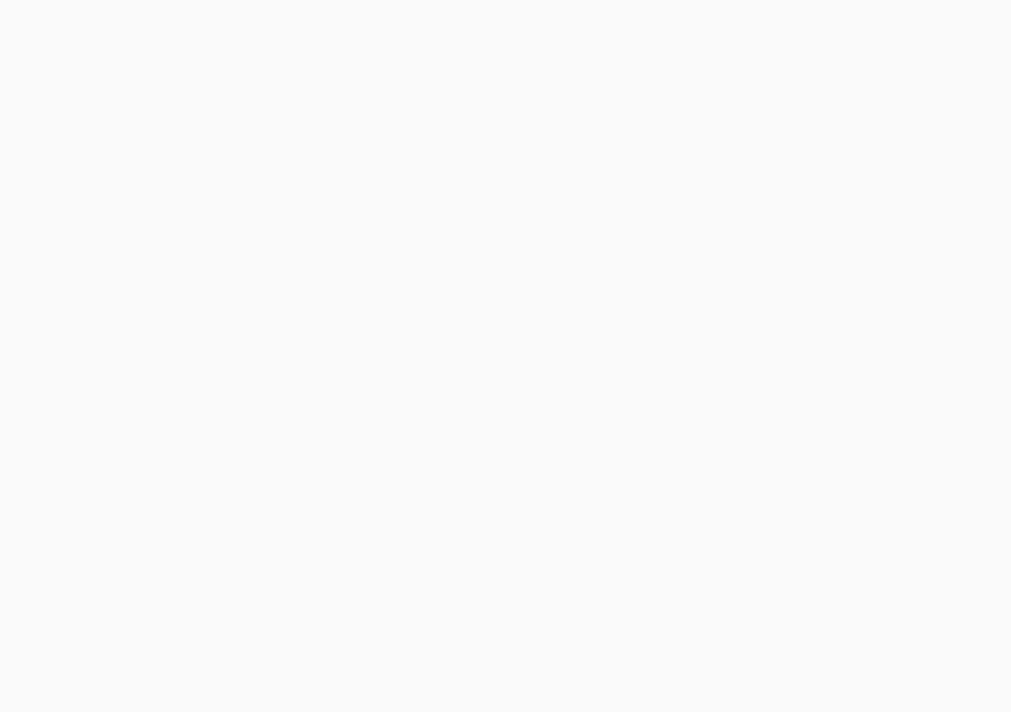
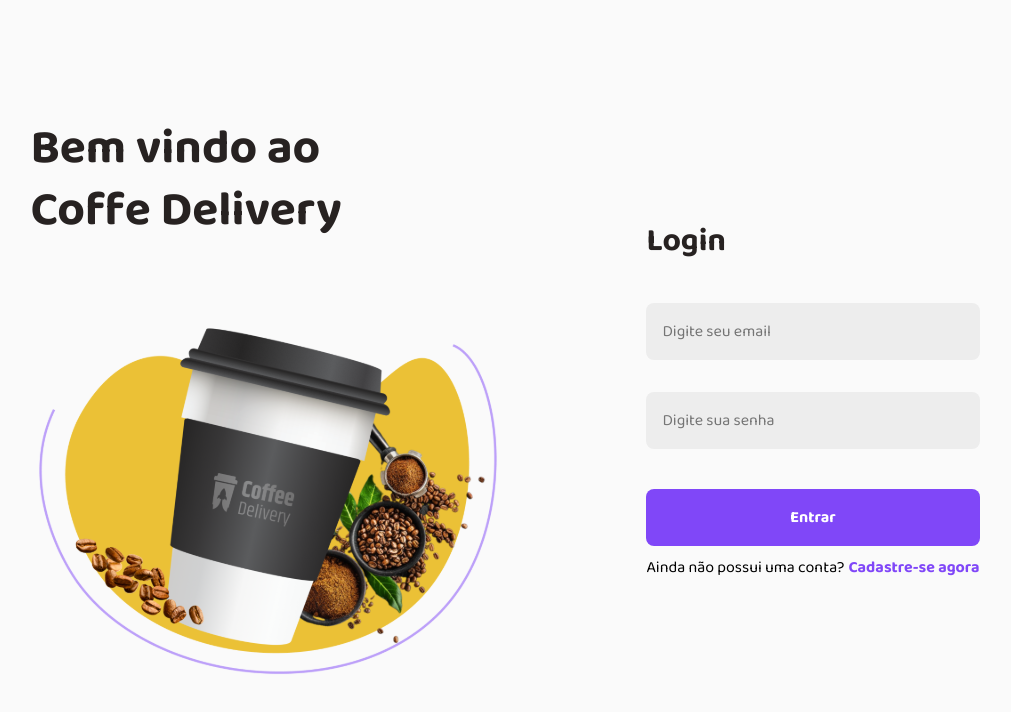
Before and after one commit to luizstange1/coffe-delivery, a React (Vite) app: page /login in a window 1280 px wide. Before the commit this address had no page. Shown: the top 712 px of the page, without its empty margins (135-1146 px from the left). Built offline with nearby package versions, Linux system fonts and the light colour scheme.

Commit message:
feat: feito parte visual das paginas de login e cadastro

```diff
--- a/src/Router.tsx
+++ b/src/Router.tsx
@@ -1,5 +1,12 @@
 import { Navigate, Route, Routes } from "react-router-dom";
-import { Administration, Checkout, Home, Success } from "./pages";
+import {
+  Administration,
+  Checkout,
+  Home,
+  SignIn,
+  SignUp,
+  Success,
+} from "./pages";
 import { DefaultLayout } from "./layouts";
 import { useContext } from "react";
 import { CartContext } from "./contexts";
@@ -27,7 +34,9 @@ export function Router() {
         />
       </Route>
 
-      <Route path="/adm" element={<Administration />} />
+      <Route path="/admin" element={<Administration />} />
+      <Route path="/login" element={<SignIn />} />
+      <Route path="/usuario/cadastro" element={<SignUp />} />
     </Routes>
   );
 }
--- /dev/null
+++ b/src/pages/SignIn/index.tsx
@@ -0,0 +1,33 @@
+import * as S from "./styles";
+import backgroundImg from "../../assets/background-coffe-img.svg";
+import { NavLink } from "react-router-dom";
+
+export function SignIn() {
+  return (
+    <S.Container>
+      <S.TitleWrapper>
+        <S.Title>
+          Bem vindo ao <br /> Coffe Delivery
+        </S.Title>
+        <img src={backgroundImg} />
+      </S.TitleWrapper>
+
+      <S.LoginWrapper>
+        <span>Login</span>
+
+        <S.InputWrapper>
+          <S.LoginDataInput placeholder="Digite seu email" type="email" />
+          <S.LoginDataInput placeholder="Digite sua senha" type="password" />
+        </S.InputWrapper>
+
+        <S.ButtonWrapper>
+          <S.Button>Entrar</S.Button>
+          <span>
+            Ainda não possui uma conta?
+            <NavLink to="/usuario/cadastro">Cadastre-se agora</NavLink>
+          </span>
+        </S.ButtonWrapper>
+      </S.LoginWrapper>
+    </S.Container>
+  );
+}
--- /dev/null
+++ b/src/pages/SignIn/styles.ts
@@ -0,0 +1,77 @@
+import styled from "styled-components";
+
+export const Container = styled.div`
+  display: flex;
+  align-items: center;
+  justify-content: center;
+  height: 100vh;
+  column-gap: 8.75rem;
+`;
+
+export const TitleWrapper = styled.div`
+  display: flex;
+  flex-direction: column;
+  row-gap: 5rem;
+`;
+
+export const Title = styled.h1`
+  color: ${(props) => props.theme.base.title};
+  font-size: 3rem;
+  line-height: 1.3;
+  font-weight: bold;
+`;
+
+export const LoginWrapper = styled.div`
+  display: flex;
+  flex-direction: column;
+  row-gap: 2.5rem;
+
+  > span {
+    line-height: 1.3;
+    font-size: 2rem;
+    font-weight: bold;
+    color: ${(props) => props.theme.base.title};
+  }
+`;
+
+export const InputWrapper = styled.div`
+  display: flex;
+  flex-direction: column;
+  row-gap: 2rem;
+`;
+
+export const ButtonWrapper = styled.div`
+  display: flex;
+  flex-direction: column;
+  row-gap: 0.75rem;
+
+  > span {
+    color: ${(props) => props.theme.black};
+    display: flex;
+    line-height: 1.3;
+    column-gap: 0.25rem;
+
+    :first-child {
+      color: ${(props) => props.theme.purple.default};
+      font-weight: bold;
+      text-decoration: none;
+    }
+  }
+`;
+
+export const Button = styled.a`
+  background-color: ${(props) => props.theme.purple.default};
+  color: ${(props) => props.theme.white};
+  border-radius: 8px;
+  cursor: pointer;
+  padding: 1rem;
+  text-align: center;
+  font-weight: bold;
+`;
+
+export const LoginDataInput = styled.input`
+  border: 0;
+  padding: 1rem;
+  background-color: ${(props) => props.theme.base.input};
+  border-radius: 8px;
+`;
--- /dev/null
+++ b/src/pages/SignUp/index.tsx
@@ -0,0 +1,39 @@
+import * as S from "./styles";
+import backgroundImg from "../../assets/background-coffe-img.svg";
+import { NavLink } from "react-router-dom";
+
+export function SignUp() {
+  return (
+    <S.Container>
+      <S.TitleWrapper>
+        <S.Title>
+          Bem vindo ao <br /> Coffe Delivery
+        </S.Title>
+        <img src={backgroundImg} />
+      </S.TitleWrapper>
+
+      <S.RegisterWrapper>
+        <span>Cadastre-se agora!</span>
+
+        <S.InputWrapper>
+          <S.RegisterDataInput placeholder="Digite seu nome" type="text" />
+          <S.RegisterDataInput placeholder="Digite seu sobrenome" type="text" />
+          <S.RegisterDataInput placeholder="Digite seu email" type="email" />
+          <S.RegisterDataInput placeholder="Digite sua senha" type="password" />
+          <S.RegisterDataInput
+            placeholder="Confirme sua senha"
+            type="password"
+          />
+        </S.InputWrapper>
+
+        <S.ButtonWrapper>
+          <S.Button>Cadastrar</S.Button>
+          <span>
+            Já tem uma conta criada?
+            <NavLink to="/login">Faça login agora</NavLink>
+          </span>
+        </S.ButtonWrapper>
+      </S.RegisterWrapper>
+    </S.Container>
+  );
+}
--- /dev/null
+++ b/src/pages/SignUp/styles.ts
@@ -0,0 +1,77 @@
+import styled from "styled-components";
+
+export const Container = styled.div`
+  display: flex;
+  align-items: center;
+  justify-content: center;
+  height: 100vh;
+  column-gap: 8.75rem;
+`;
+
+export const TitleWrapper = styled.div`
+  display: flex;
+  flex-direction: column;
+  row-gap: 5rem;
+`;
+
+export const Title = styled.h1`
+  color: ${(props) => props.theme.base.title};
+  font-size: 3rem;
+  line-height: 1.3;
+  font-weight: bold;
+`;
+
+export const RegisterWrapper = styled.div`
+  display: flex;
+  flex-direction: column;
+  row-gap: 2.5rem;
+
+  > span {
+    line-height: 1.3;
+    font-size: 2rem;
+    font-weight: bold;
+    color: ${(props) => props.theme.base.title};
+  }
+`;
+
+export const InputWrapper = styled.div`
+  display: flex;
+  flex-direction: column;
+  row-gap: 1.5rem;
+`;
+
+export const ButtonWrapper = styled.div`
+  display: flex;
+  flex-direction: column;
+  row-gap: 0.75rem;
+
+  > span {
+    color: ${(props) => props.theme.black};
+    display: flex;
+    line-height: 1.3;
+    column-gap: 0.25rem;
+
+    :first-child {
+      color: ${(props) => props.theme.purple.default};
+      font-weight: bold;
+      text-decoration: none;
+    }
+  }
+`;
+
+export const Button = styled.a`
+  background-color: ${(props) => props.theme.purple.default};
+  color: ${(props) => props.theme.white};
+  border-radius: 8px;
+  cursor: pointer;
+  padding: 1rem;
+  text-align: center;
+  font-weight: bold;
+`;
+
+export const RegisterDataInput = styled.input`
+  border: 0;
+  padding: 1rem;
+  background-color: ${(props) => props.theme.base.input};
+  border-radius: 8px;
+`;
--- a/src/pages/index.ts
+++ b/src/pages/index.ts
@@ -2,3 +2,5 @@ export { Checkout } from "./Checkout";
 export { Home } from "./Home";
 export { Success } from "./Success";
 export { Administration } from "./Administration";
+export { SignIn } from "./SignIn";
+export { SignUp } from "./SignUp";
--- a/src/styles/themes/default.ts
+++ b/src/styles/themes/default.ts
@@ -2,6 +2,7 @@ export const defaultTheme = {
   white: "#FFFFFF",
   background: "#FAFAFA",
   red: "#e04c4c",
+  black: "#000000",
 
   base: {
     card: "#F3F2F2",
```
